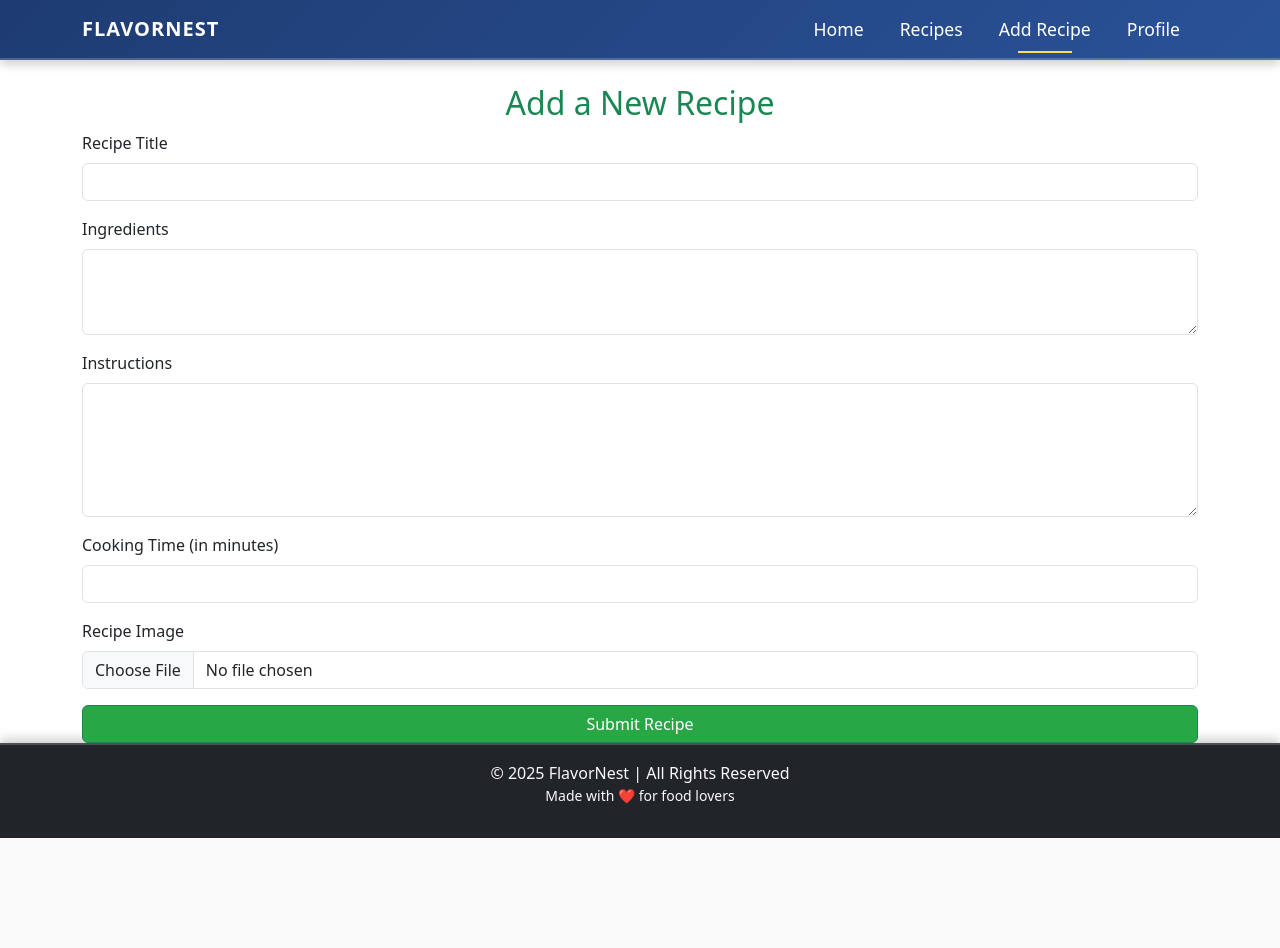
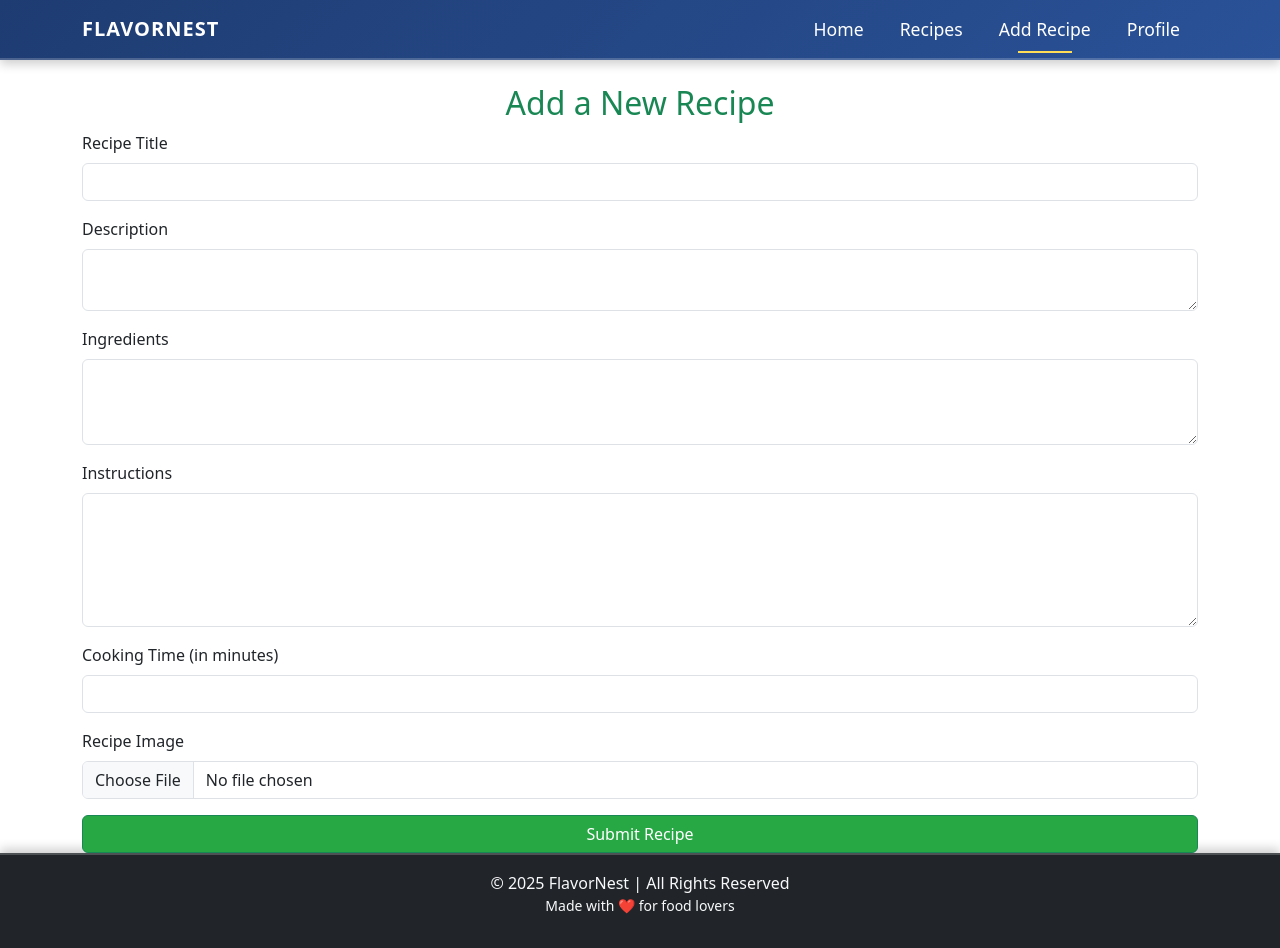
Before and after one commit to JanhviPatil08/FlavourNest, a React (Create React App) app in the folder frontend/: page /add-recipe in a window 1280 px wide. Before the commit the page ends 838 px from the top, so only its background shows below. Built offline with nearby package versions, Linux system fonts and the light colour scheme.

Commit message:
Updated Frontend

```diff
--- a/frontend/src/components/RecipeForm.jsx
+++ b/frontend/src/components/RecipeForm.jsx
@@ -9,9 +9,10 @@ const RecipeForm = () => {
   const navigate = useNavigate();
   const [formData, setFormData] = useState({
     title: "",
+    description: "",
     ingredients: "",
     instructions: "",
-    cookingTime: "", // Added cooking time
+    cookingTime: "",
     image: null,
   });
   const [error, setError] = useState("");
@@ -30,9 +31,10 @@ const RecipeForm = () => {
 
     const formDataToSend = new FormData();
     formDataToSend.append("title", formData.title);
+    formDataToSend.append("description", formData.description); // Include description
     formDataToSend.append("ingredients", formData.ingredients);
     formDataToSend.append("instructions", formData.instructions);
-    formDataToSend.append("cookingTime", formData.cookingTime); // Include cooking time
+    formDataToSend.append("cookingTime", formData.cookingTime);
     formDataToSend.append("image", formData.image);
 
     try {
@@ -56,6 +58,11 @@ const RecipeForm = () => {
         <Form.Group className="mb-3">
           <Form.Label>Recipe Title</Form.Label>
           <Form.Control type="text" name="title" value={formData.title} onChange={handleChange} required />
+        </Form.Group>
+
+        <Form.Group className="mb-3">
+          <Form.Label>Description</Form.Label>
+          <Form.Control as="textarea" rows={2} name="description" value={formData.description} onChange={handleChange} required />
         </Form.Group>
 
         <Form.Group className="mb-3">
```
